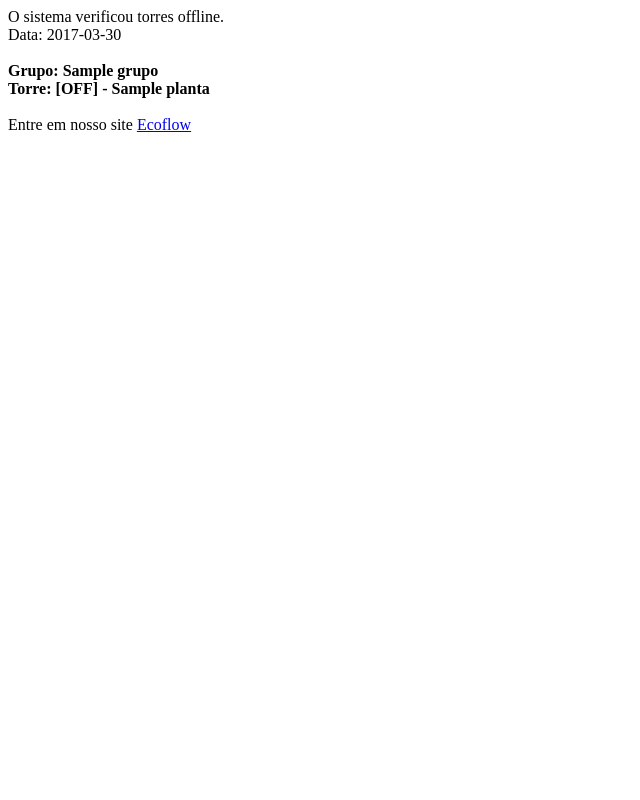
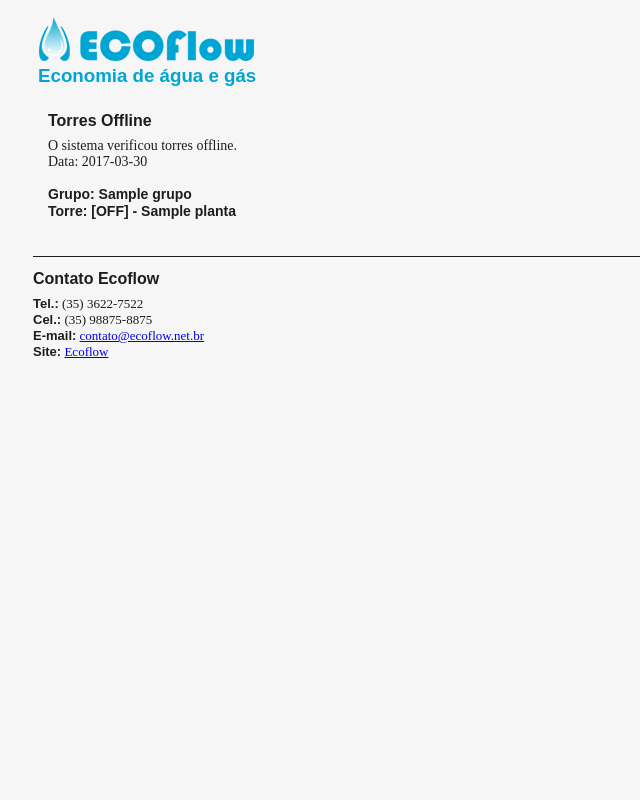
Before and after one commit to hivo-machado/ecoflow1, a PHP site: page /bd/verificarTorre.php in a window 1280 px wide. Shown: the whole page, without its empty margins (0-640 px from the left). Run offline with PHP 8.4, Linux system fonts and the light colour scheme; tables that the repository leaves empty hold one stand-in row (values such as "Sample post"); data that the repository does not hold is empty.

Commit message:
Enviar e-mail
Novo layout de e-mail automaticos

```diff
--- a/bd/verificarTorre.php
+++ b/bd/verificarTorre.php
@@ -81,13 +81,68 @@
 			//envia e-email
 			$assunto = "Torres Offline";
 			$menssagem = "
+			<!DOCTYPE html>
+			<html>
+			<head>
+				<title>E-mail</title>
+				<style type='text/css' media='screen'>
+					body{
+						background-color: #f6f6f6;
+						color: #1d1d1d;
+						font-family: 'Times New Roman', Times, serif;
+					}
+					h3{
+						margin: 0px 0px 0px 20px;
+						font-family: Arial, Helvetica, sans-serif;
+						color: #00a6d3;
+					}
+					h4{
+						margin: 8px 0px 8px 0px;
+						font-family: Arial, Helvetica, sans-serif;
+						font-size: 16px;
+					}
+					strong{
+						font-family: Arial, Helvetica, sans-serif;
+					}
+					#titulo{
+						padding: 10px;
+					}
+					#conteudo{
+						margin: 15px 30px 15px 40px;
+						font-size: 14px;
+					}
+					#contato{
+						border-top: 1px solid #1d1d1d;
+						margin: 20px 25px 0px 25px;
+						padding-top: 5px;
+						font-size: 13px;
+					}
+				</style>
+			</head>
+			<body>
+				<div id='titulo'>
+					<a href='www.ecoflow.net.br'>
+						<img src='http://www.ecoflow.net.br/images/logonovo.png' alt='Logo Ecoflow' >
+					</a>
+					<h3>Economia de água e gás</h3>
+				</div>
+				<div id='conteudo'>
+					<h4>Torres Offline</h4>
 					O sistema verificou torres offline.<br>
 					Data: $dataAnt<br>
 					<br>
 					$str
 					<br>
-			Entre em nosso site <a href='www.ecoflow.net.br'>Ecoflow</a>
-			<br>
+				</div>
+				<div id='contato'>
+					<h4>Contato Ecoflow</h4>
+					<strong>Tel.:</strong> (35) 3622-7522<br>
+					<strong>Cel.:</strong> (35) 98875-8875<br>
+					<strong>E-mail:</strong> <a href='mailto:contato@ecoflow.net.br'>contato@ecoflow.net.br</a><br>
+					<strong>Site:</strong> <a href='www.ecoflow.net.br'>Ecoflow</a>
+				</div>
+			</body>
+			</html>
 			";
 			$menssagem = wordwrap($menssagem, 70);
 			$headers = "Content-type: text/html; charset=utf-8\r\n";
@@ -102,12 +157,67 @@
 			//envia e-email
 			$assunto = "Unidades Offline";
 			$menssagem = "
+			<!DOCTYPE html>
+			<html>
+			<head>
+				<title>E-mail</title>
+				<style type='text/css' media='screen'>
+					body{
+						background-color: #f6f6f6;
+						color: #1d1d1d;
+						font-family: 'Times New Roman', Times, serif;
+					}
+					h3{
+						margin: 0px 0px 0px 20px;
+						font-family: Arial, Helvetica, sans-serif;
+						color: #00a6d3;
+					}
+					h4{
+						margin: 8px 0px 8px 0px;
+						font-family: Arial, Helvetica, sans-serif;
+						font-size: 16px;
+					}
+					strong{
+						font-family: Arial, Helvetica, sans-serif;
+					}
+					#titulo{
+						padding: 10px;
+					}
+					#conteudo{
+						margin: 15px 30px 15px 40px;
+						font-size: 14px;
+					}
+					#contato{
+						border-top: 1px solid #1d1d1d;
+						margin: 20px 25px 0px 25px;
+						padding-top: 5px;
+						font-size: 13px;
+					}
+				</style>
+			</head>
+			<body>
+				<div id='titulo'>
+					<a href='www.ecoflow.net.br'>
+						<img src='http://www.ecoflow.net.br/images/logonovo.png' alt='Logo Ecoflow' >
+					</a>
+					<h3>Economia de água e gás</h3>
+				</div>
+				<div id='conteudo'>
+					<h4>Unidades Offline</h4>
 					O sistema verificou unidades offline.<br>
 					Data: $dataAnt<br>
 					<br>
 					$strUni
-			Entre em nosso site <a href='www.ecoflow.net.br'>Ecoflow</a>
-			<br>
+				</div>
+				<div id='contato'>
+					<h4>Contato Ecoflow</h4>
+					<strong>Tel.:</strong> (35) 3622-7522<br>
+					<strong>Cel.:</strong> (35) 98875-8875<br>
+					<strong>E-mail:</strong> <a href='mailto:contato@ecoflow.net.br'>contato@ecoflow.net.br</a><br>
+					<strong>Site:</strong> <a href='www.ecoflow.net.br'>Ecoflow</a>
+				</div>
+			</body>
+			</html>
 			";
 			$menssagem = wordwrap($menssagem, 70);
 			$headers = "Content-type: text/html; charset=utf-8\r\n";
```
Also changed, not shown: enviarOrcamento.php (+59 -1 lines), login/recuperarSenha.php (+62 -10 lines). Lines whose indentation alone changed are shown as unchanged.
